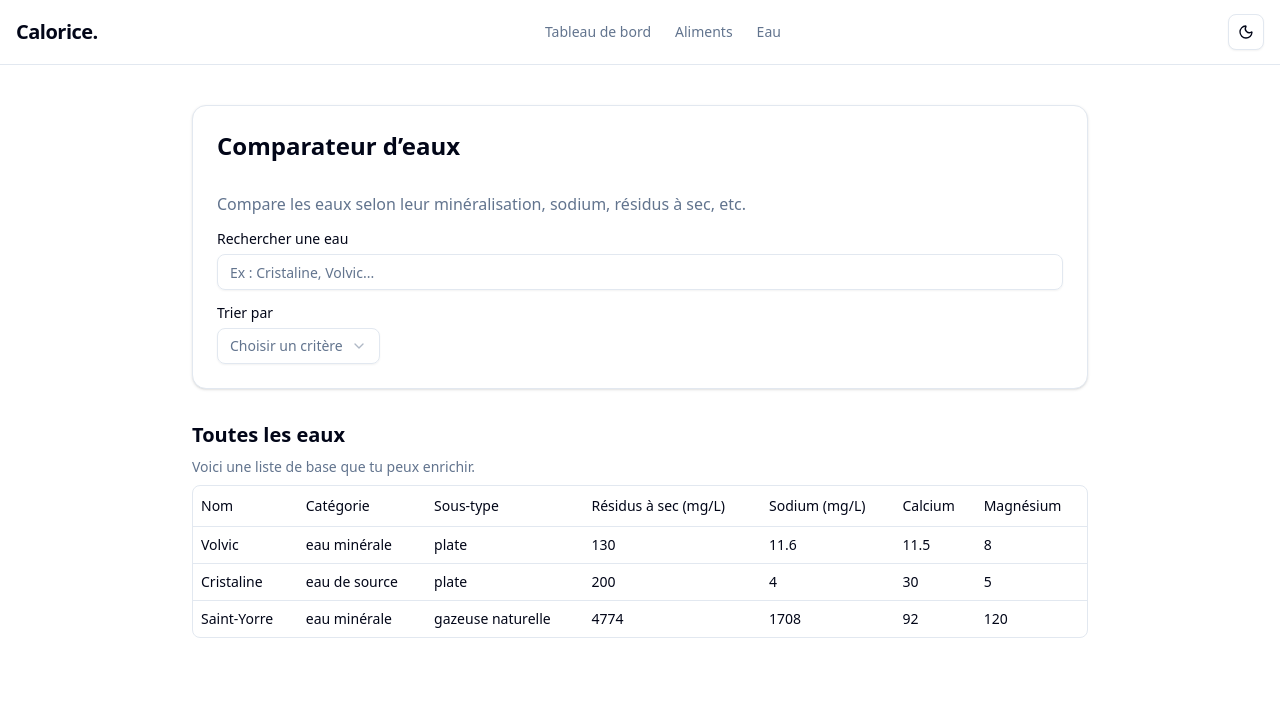
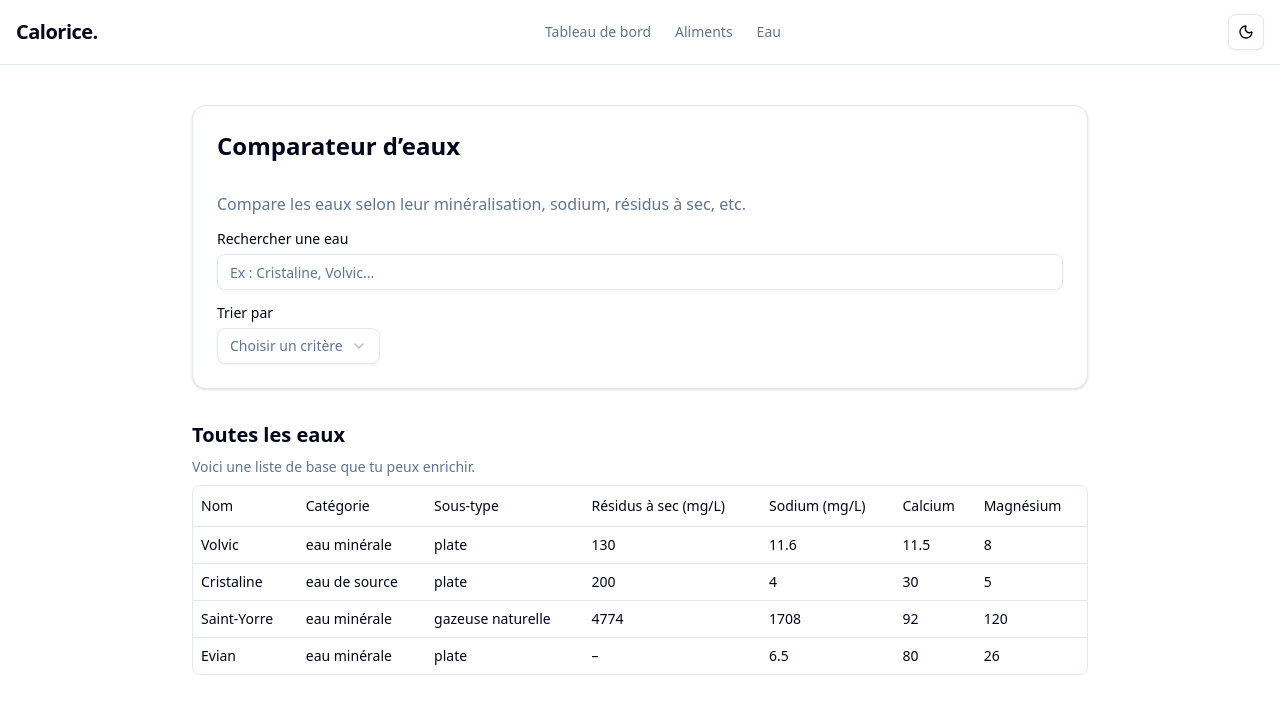
Before and after one commit to RichardFLW/Calorice, a Next.js app: page /eau in a window 1280 px wide. Shown: the top 714 px of the page. Built offline with nearby package versions, Linux system fonts and the light colour scheme.

Commit message:
Update WaterBrand type and add full mineral data for Evian

```diff
--- a/constants/waters.ts
+++ b/constants/waters.ts
@@ -42,4 +42,19 @@ export const waters: WaterBrand[] = [
     bicarbonates: 4368,
     fluorides: 0.3,
   },
+  {
+    name: "Evian",
+    category: "eau minérale",
+    subcategory: "plate",
+    sourceLocation: "Évian-les-Bains (Haute-Savoie)",
+    calcium: 80,
+    magnesium: 26,
+    potassium: 1,
+    sodium: 6.5,
+    nitrates: 3.8,
+    bicarbonates: 360,
+    sulfates: 14,
+    silicates: 15,
+    chlorides: 10,
+  },
 ];
--- a/types/water.ts
+++ b/types/water.ts
@@ -10,15 +10,15 @@ export type WaterBrand = {
   subcategory: WaterSubcategory;
   sourceLocation?: string;
   pH?: number;
-  dryResidue?: number; // mg/L
-  calcium?: number; // mg/L
-  magnesium?: number; // mg/L
-  sodium?: number; // mg/L
-  potassium?: number; // mg/L
-  bicarbonates?: number; // mg/L
-  sulfates?: number; // mg/L
-  chlorides?: number; // mg/L
-  fluorides?: number; // mg/L
-  nitrates?: number; // mg/L
-  silicates?: number; // mg/L
+  dryResidue?: number; // Résidus à sec (mg/L)
+  calcium?: number;
+  magnesium?: number;
+  sodium?: number;
+  potassium?: number;
+  bicarbonates?: number;
+  sulfates?: number;
+  chlorides?: number;
+  fluorides?: number;
+  nitrates?: number;
+  silicates?: number;
 };
```
